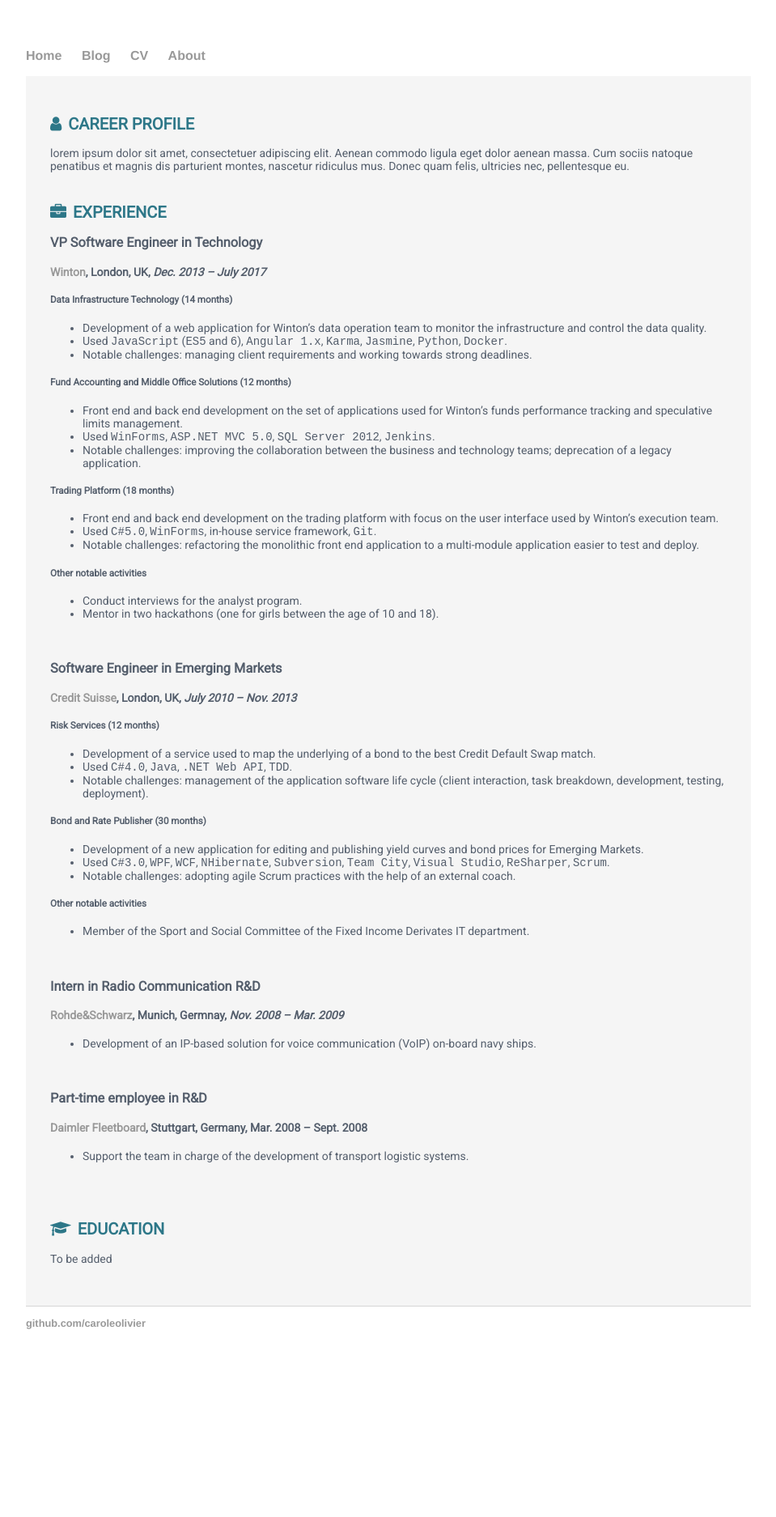
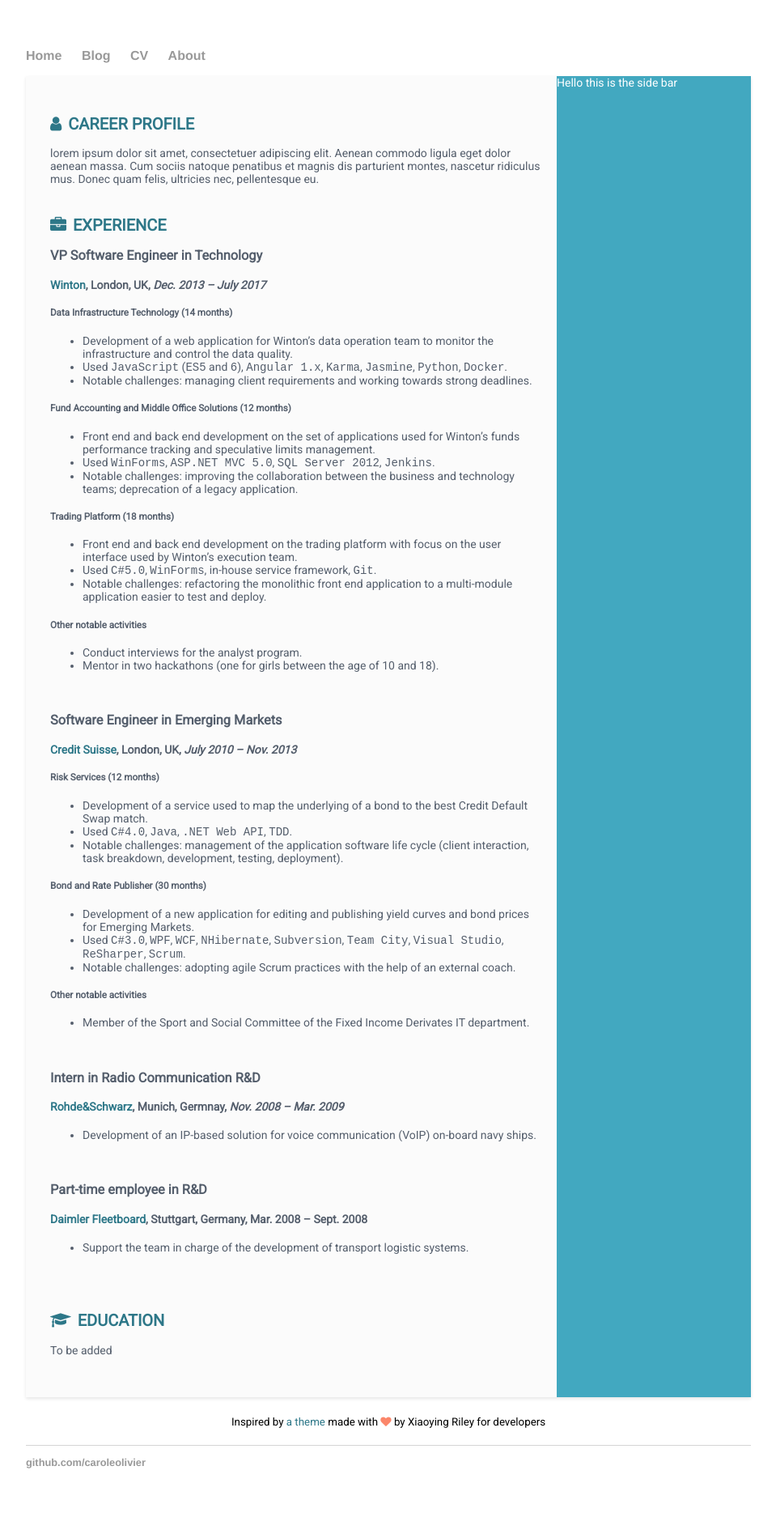
Before and after one commit to caroleolivier/caroleolivier.github.io, a Jekyll site: the page built from cv/index.html, in a window 1280 px wide. Shown: the whole page at 81% size, without its empty margins (160-1119 px from the left). Built offline with Jekyll 4.4.1, drawn with Linux system fonts in a browser that asks for light colours; before the commit the page ends 1702 px from its top, so only the background shows below that.

Commit message:
Add sidebar and footer

```diff
--- /dev/null
+++ b/cv/footer.html
@@ -0,0 +1,4 @@
+<div class="cv-footer">
+    <!--/* This template is released under the Creative Commons Attribution 3.0 License. Please keep the attribution link below when using for your own project. Thank you for your support. :) If you'd like to use the template without the attribution, you can check out other license options via our website: themes.3rdwavemedia.com */-->
+    <small class="copyright">Inspired by <a href="http://themes.3rdwavemedia.com" target="_blank" rel="nofollow">a theme</a> made with <i class="fa fa-heart"></i> by Xiaoying Riley for developers</small>
+</div><!--//container-->
--- a/cv/index.html
+++ b/cv/index.html
@@ -2,12 +2,21 @@
 layout: default
 title: Carole's CV
 ---
-<div class="cv">
-    <div class="main-wrapper">
-        {% include_relative career-profile.html %}
+<div class="cv-wrapper">
+    <div class="cv">
+        <div class="sidebar">
+            Hello this is the side bar
+        </div>
+        <div class="main-wrapper">
+            {% include_relative career-profile.html %}
 
-        {% include_relative experience.html %}
+            {% include_relative experience.html %}
 
-        {% include_relative education.html %}
+            {% include_relative education.html %}
+        </div>
     </div>
+
+
+
+    {% include_relative footer.html %}
 </div>
--- a/cv/style.css
+++ b/cv/style.css
@@ -1,39 +1,26 @@
+.cv-wrapper {
+    font-family: 'Roboto', sans-serif;
+    -webkit-font-smoothing: antialiased;
+}
+div.cv-wrapper a {
+    color: #2d7788;
+}
 .cv {
-    font-family: 'Roboto', sans-serif;
+    position: relative;
     color: #545E6C;
-    background: #f5f5f5;
+    background: #fbfbfb;
     font-size: 14px;
+    box-shadow: 0px 2px 4px rgba(0, 0, 0, 0.1);
+}
+
+.main-wrapper {
     padding: 30px;
+    padding-right: 260px;
 }
 
 .main-wrapper .section {
     padding-bottom: 20px;
 }
-/* h1,
-h2,
-h3,
-h4,
-h5,
-h6 {
-font-weight: 700;
-}
-  a {
-    color: #2d7788;
-    -webkit-transition: all 0.4s ease-in-out;
-    -moz-transition: all 0.4s ease-in-out;
-    -ms-transition: all 0.4s ease-in-out;
-    -o-transition: all 0.4s ease-in-out;
-  }
-  a:hover {
-    text-decoration: underline;
-    color: #1a454f;
-  }
-  a:focus {
-    text-decoration: none;
-  }
-  p {
-    line-height: 1.5;
-  } */
 
 .main-wrapper .section-title {
     text-transform: uppercase;
@@ -66,6 +53,24 @@ font-weight: 700;
     top: -2px; */
 }
 
+.sidebar {
+    background: #42A8C0;
+    position: absolute;
+    right: 0;
+    width: 240px;
+    height: 100%;
+    min-height: 800px;
+    color: #fff;
+}
+
 .experience-item {
     padding-bottom: 20px;
 }
+
+.cv-footer {
+    padding:20px;
+    text-align: center;
+}
+.cv-footer .fa-heart {
+    color: #fb866a;
+}
```
